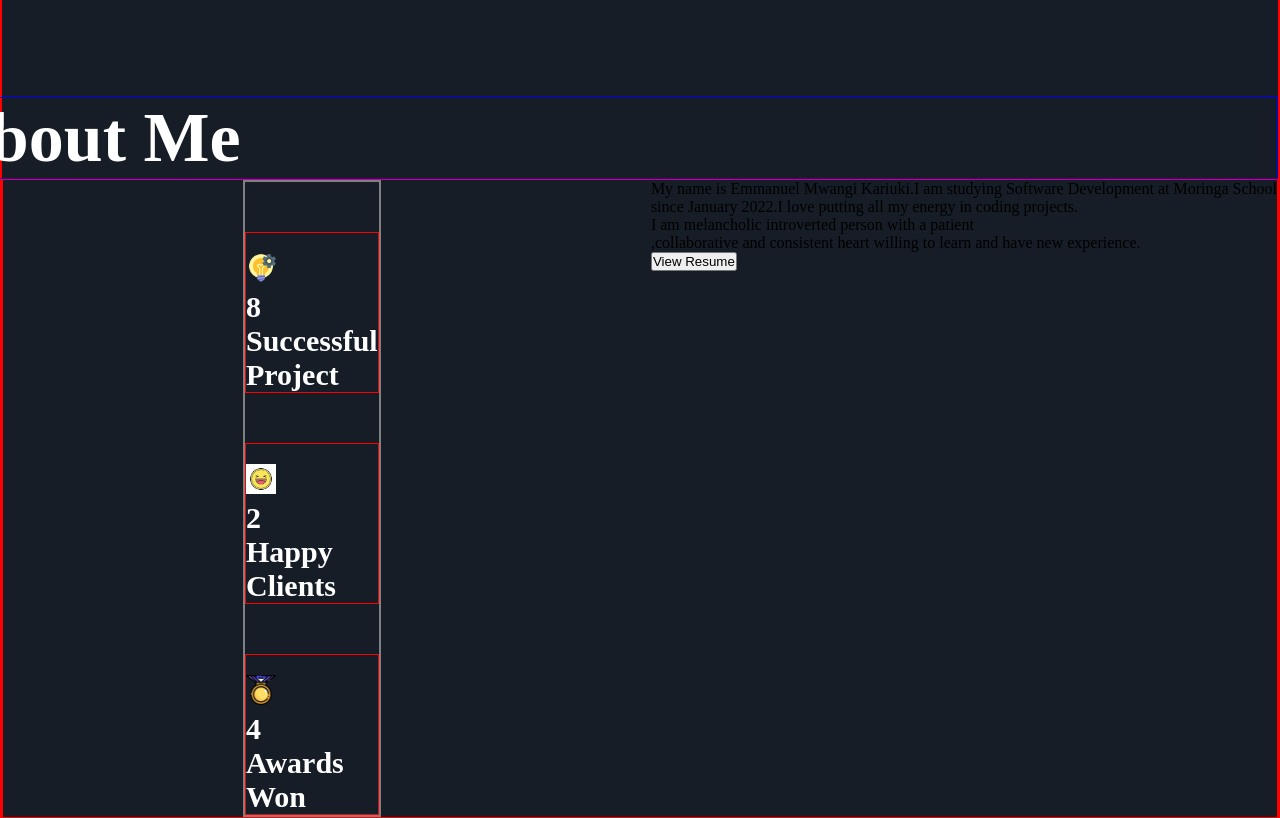
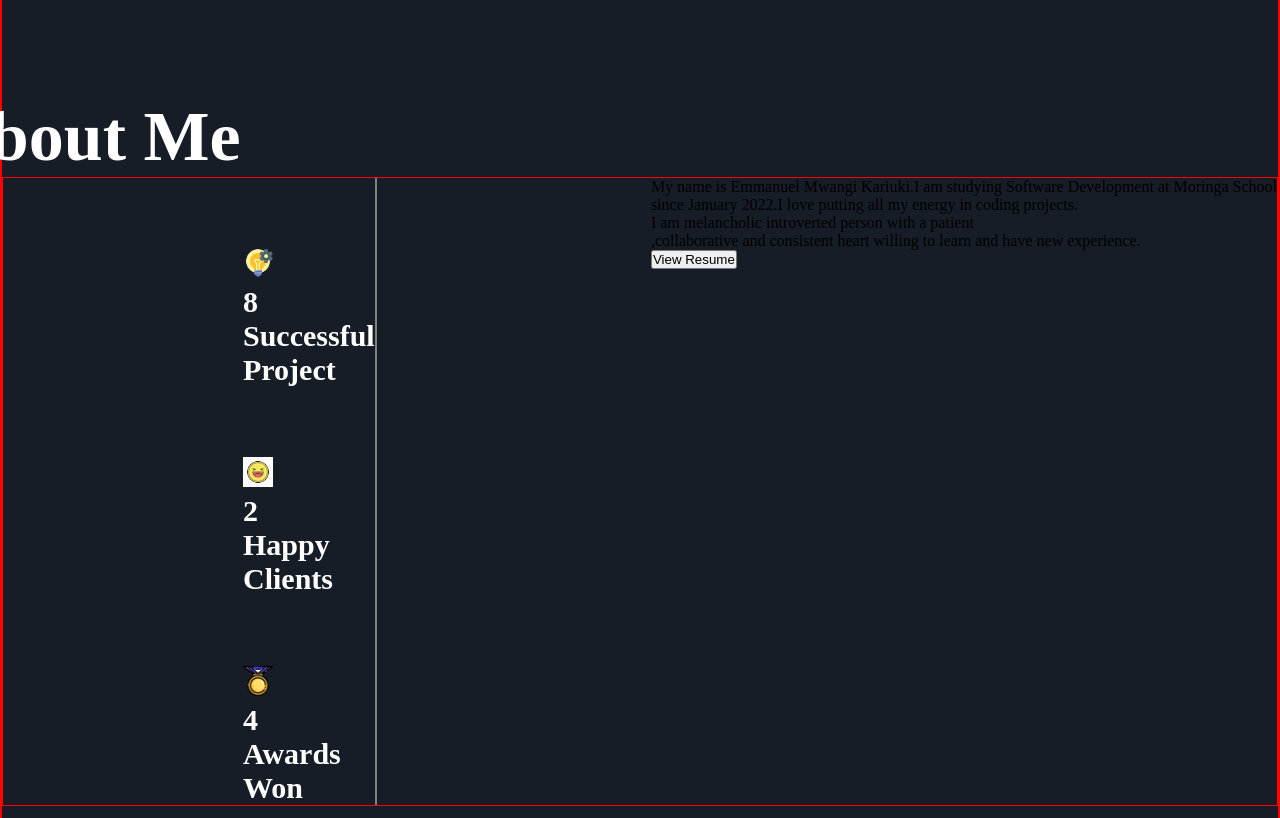
Before and after one commit to Kariuki1976/Portfolio, a plain HTML site: page index.html in a window 1280 px wide. Shown: the part 1042-1860 px from the top of the page. Drawn offline with Linux system fonts and the light colour scheme.

Commit message:
structure and position paragrapgh and button in About me page

```diff
--- a/style.css
+++ b/style.css
@@ -153,14 +153,15 @@ ul {
     font-size: 30px;
     font-family: 'Times New Roman', Times, serif;
     color: white;
-    border: 1px solid red;
+    /* border: 1px solid red; */
     margin-top: 50px;
     font-weight: bolder;
     padding-top: 20px;
+    /* margin-bottom: 60px; */
 }
 
 .about {
-    border: 1px solid blue;
+    /* border: 1px solid blue; */
     text-align: center;
     margin-top: 100px;
     color: white;
@@ -170,6 +171,6 @@ ul {
 }
 
 .icons {
-    border: 2px solid grey;
+    border-right: 2px solid grey;
     margin-left: 240px;
 }
```
